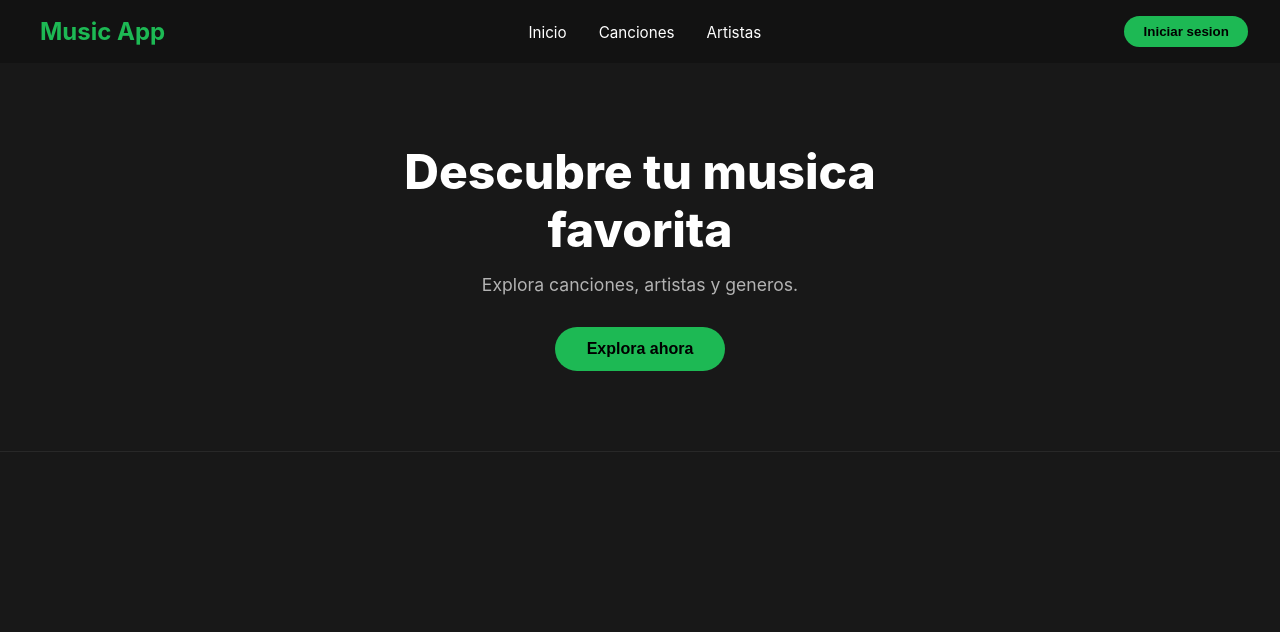
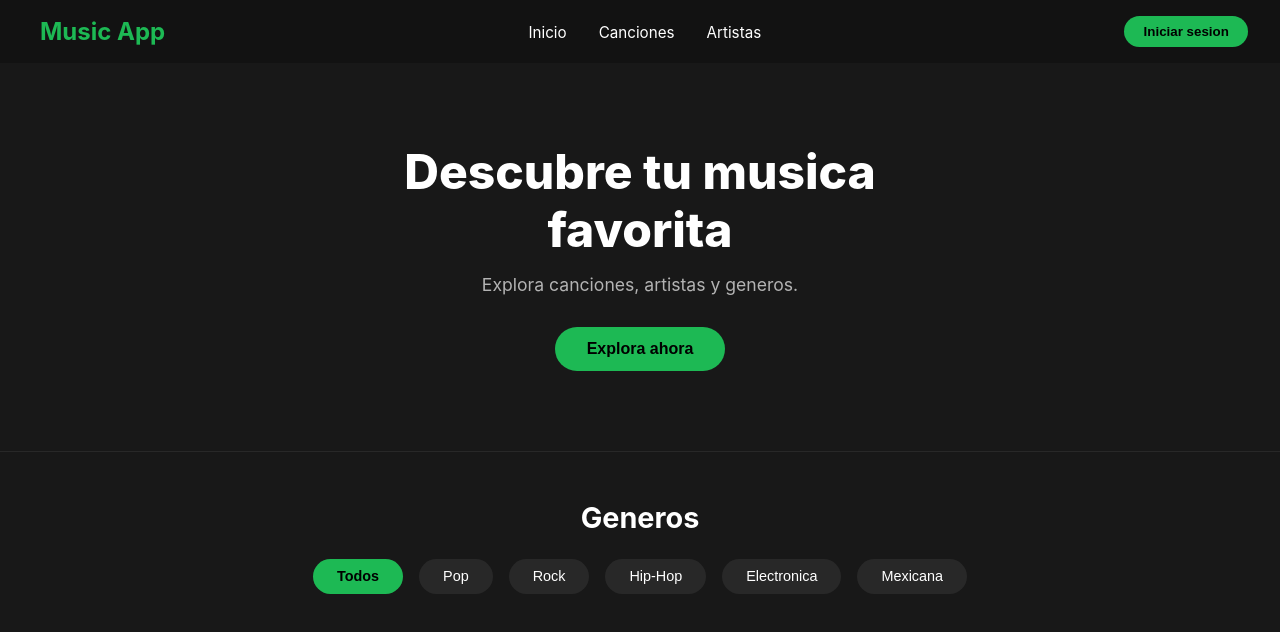
Before and after one commit to Lud0110/Music-App, a React (Create React App) app in the folder frontend/: page / in a window 1280 px wide. Shown: the top 632 px of the page. Built offline with nearby package versions, Linux system fonts and the light colour scheme.

Commit message:
cambios antes de actualizar autor

```diff
--- a/frontend/src/App.js
+++ b/frontend/src/App.js
@@ -1,15 +1,19 @@
-import React from "react";
+import React, { useState } from "react";
 import './App.css';
 import Navbar from "./components/Navbar";
 import Hero from "./components/Hero";
+import CategoryFilter from "./components/CategoryFilter";
 
-function app() {
+function App() {
+  const[category, setCategory] = useState('Todos');
+
   return (
     <div className="App">
       <Navbar />
       <Hero />
+      <CategoryFilter onCategoryChange={setCategory} />
     </div>
   );
 }
 
-export default app;
+export default App;
--- a/frontend/src/components/CategoryFilter.jsx
+++ b/frontend/src/components/CategoryFilter.jsx
@@ -0,0 +1,32 @@
+import React, { useState } from "react";
+import '../styles/CategoryFilter.css';
+
+const categories = ['Todos', 'Pop', 'Rock', 'Hip-Hop', 'Electronica', 'Mexicana'];
+
+function CategoryFylter({ onCategoryChange }) {
+    const [active, setActive] = useState('Todos');
+
+    const handleClick = (category) => {
+        setActive(category);
+        onCategoryChange(category);
+    };
+
+    return (
+        <section className="categories" id="canciones">
+            <h2 className="categories__title">Generos</h2>
+            <div className="categories__filters">
+                {categories.map((cat) => (
+                    <button
+                        key={cat}
+                        className={`categories__btn ${active === cat ? 'categories__btn--active' : ''}`}
+                        onClick={() => handleClick(cat)}
+                    >
+                        {cat}
+                    </button>
+                ))}
+            </div>
+        </section>
+    );
+}
+
+export default CategoryFylter
--- /dev/null
+++ b/frontend/src/styles/CategoryFilter.css
@@ -0,0 +1,40 @@
+.categories {
+    padding: 3rem 2rem 1rem;
+    text-align: center;
+}
+
+.categories__title {
+    font-size: 1.8rem;
+    font-weight: 700;
+    color: #ffffff;
+    margin-bottom: 1.5rem;
+}
+
+.categories__filters {
+    display: flex;
+    flex-wrap: wrap;
+    justify-content: center;
+    gap: 1rem;
+}
+
+.categories__btn {
+    background-color: #282828;
+    color: #ffffff;
+    border: none;
+    padding: 0.6rem 1.5rem;
+    border-radius: 20px;
+    font-size: 0.9rem;
+    cursor: pointer;
+    transition: all 0.3s;
+}
+
+.categories__btn:hover {
+    background-color: #1db954;
+    color: #000000;
+}
+
+.categories__btn--active {
+    background-color: #1db954;
+    color: #000000;
+    font-weight: 700;
+}
```
